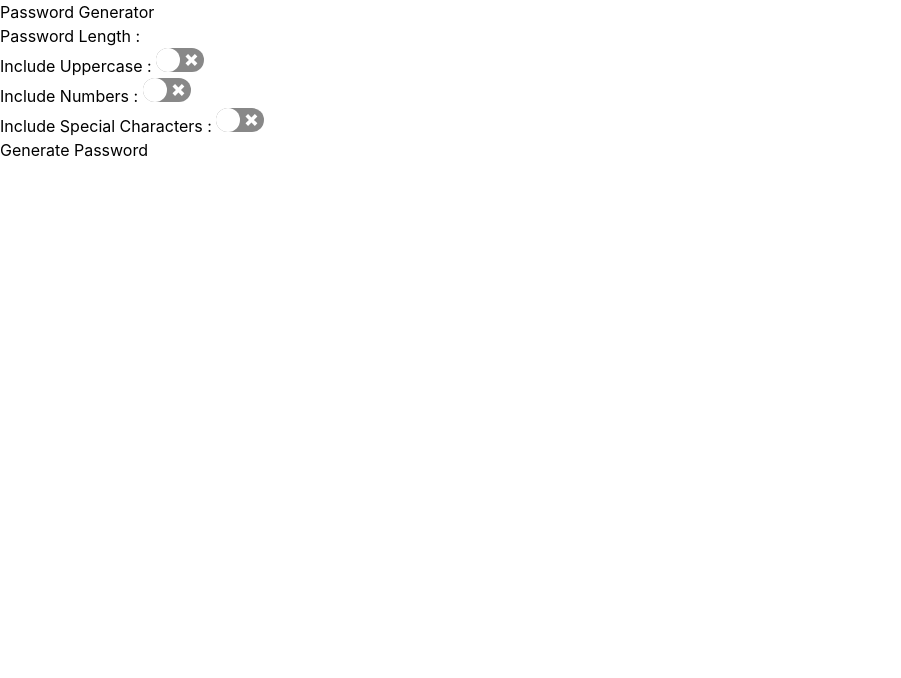
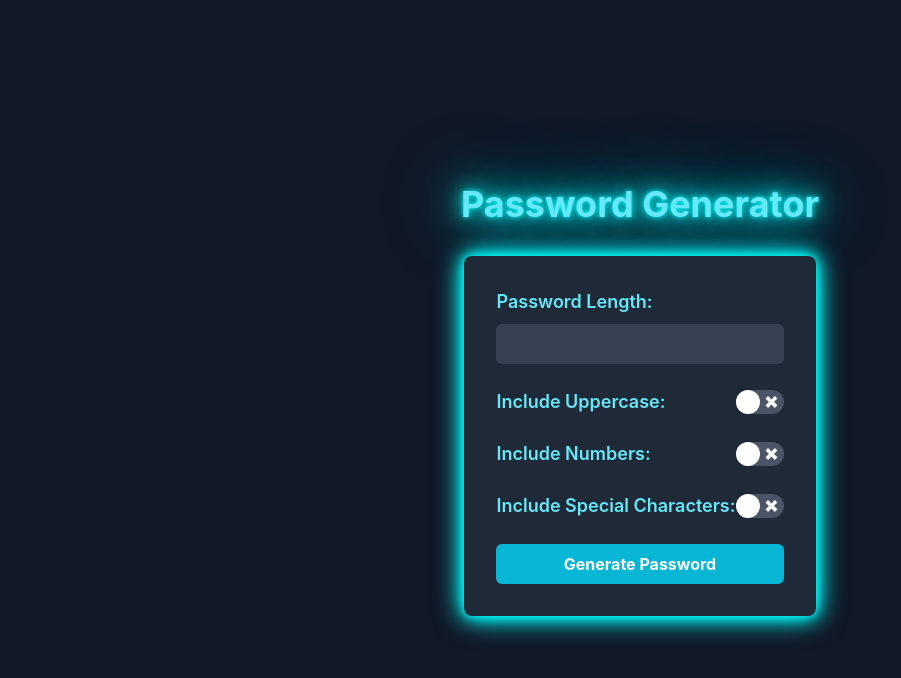
Before and after one commit to abirzishan32/password_generator, a React (Create React App) app: page / in a window 1280 px wide. Shown: the top 678 px of the page, without its empty margins (0-901 px from the left). Built offline with nearby package versions, Linux system fonts and the light colour scheme.

Commit message:
styling done

```diff
--- a/src/App.js
+++ b/src/App.js
@@ -1,12 +1,11 @@
-
 import React from 'react';
 import PasswordGenerator from './components/PasswordGenerator';
-
+import './style.css';
 
 function App() {
   return (
-    <div className="">
-      <h1> Password Generator </h1>
+    <div className="min-h-screen flex flex-col justify-center items-center bg-gray-900 text-cyan-300">
+      <h1 className="text-4xl font-bold mb-8 neon-text">Password Generator</h1>
       <PasswordGenerator />
     </div>
   );
--- a/src/components/PasswordGenerator.jsx
+++ b/src/components/PasswordGenerator.jsx
@@ -1,48 +1,52 @@
-import React from 'react'
-import ReactSwitch from 'react-switch'
-
+import React from 'react';
+import ReactSwitch from 'react-switch';
 
 const PasswordGenerator = () => {
   return (
-    <div>
-        <div>
-            <label>Password Length : </label>
-            <input type="number" />
+    <div className="bg-gray-800 p-8 rounded-lg shadow-lg neon-box">
+      <div className="mb-6">
+        <label className="block text-lg font-semibold mb-2">Password Length:</label>
+        <input type="number" className="w-full p-2 rounded-md bg-gray-700 text-white focus:outline-none focus:ring-2 focus:ring-cyan-400" />
       </div>
 
-        <div>
-            <label>Include Uppercase : </label>
+      <div className="mb-6 flex items-center justify-between">
+        <label className="text-lg font-semibold">Include Uppercase:</label>
         <ReactSwitch
           height={24}
           width={48}
           handleDiameter={24}
+          offColor="#4A5568"
+          onColor="#63B3ED"
         />
       </div>
 
-        <div>
-            <label>Include Numbers : </label>
+      <div className="mb-6 flex items-center justify-between">
+        <label className="text-lg font-semibold">Include Numbers:</label>
         <ReactSwitch
           height={24}
           width={48}
           handleDiameter={24}
+          offColor="#4A5568"
+          onColor="#63B3ED"
         />
       </div>
 
-        <div>
-            <label>Include Special Characters : </label>
+      <div className="mb-6 flex items-center justify-between">
+        <label className="text-lg font-semibold">Include Special Characters:</label>
         <ReactSwitch
           height={24}
           width={48}
           handleDiameter={24}
+          offColor="#4A5568"
+          onColor="#63B3ED"
         />
       </div>
 
-        <button>
+      <button className="w-full py-2 px-4 rounded-md bg-cyan-500 hover:bg-cyan-400 text-white font-bold transition-all transform hover:scale-105 focus:outline-none focus:ring-2 focus:ring-cyan-400">
         Generate Password
       </button>
-
     </div>
-  )
+  );
 }
 
-export default PasswordGenerator
+export default PasswordGenerator;
--- /dev/null
+++ b/src/style.css
@@ -0,0 +1,8 @@
+
+.neon-text {
+    text-shadow: 0 0 5px cyan, 0 0 20px cyan, 0 0 40px cyan, 0 0 80px cyan;
+  }
+
+  .neon-box {
+    box-shadow: 0 0 10px cyan, 0 0 20px cyan, 0 0 30px cyan;
+  }
```
Lines whose indentation alone changed are shown as unchanged.
